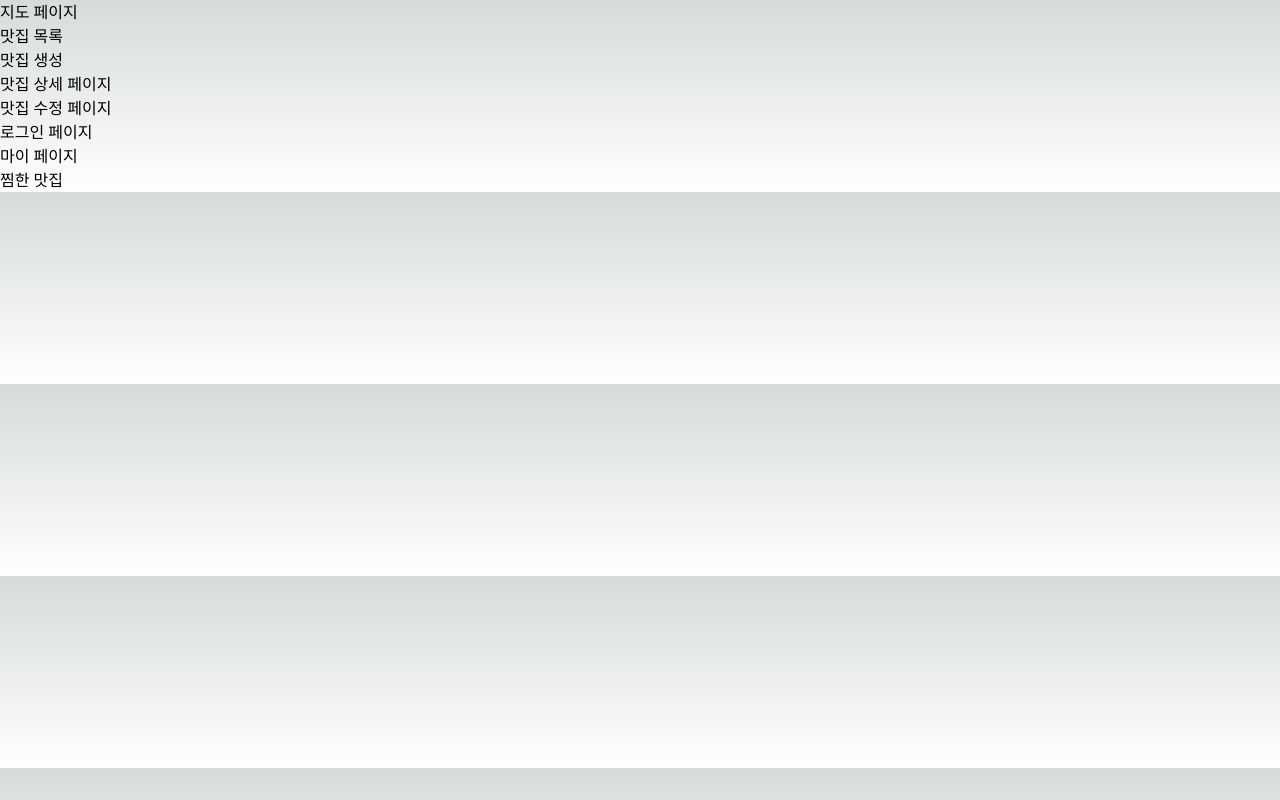
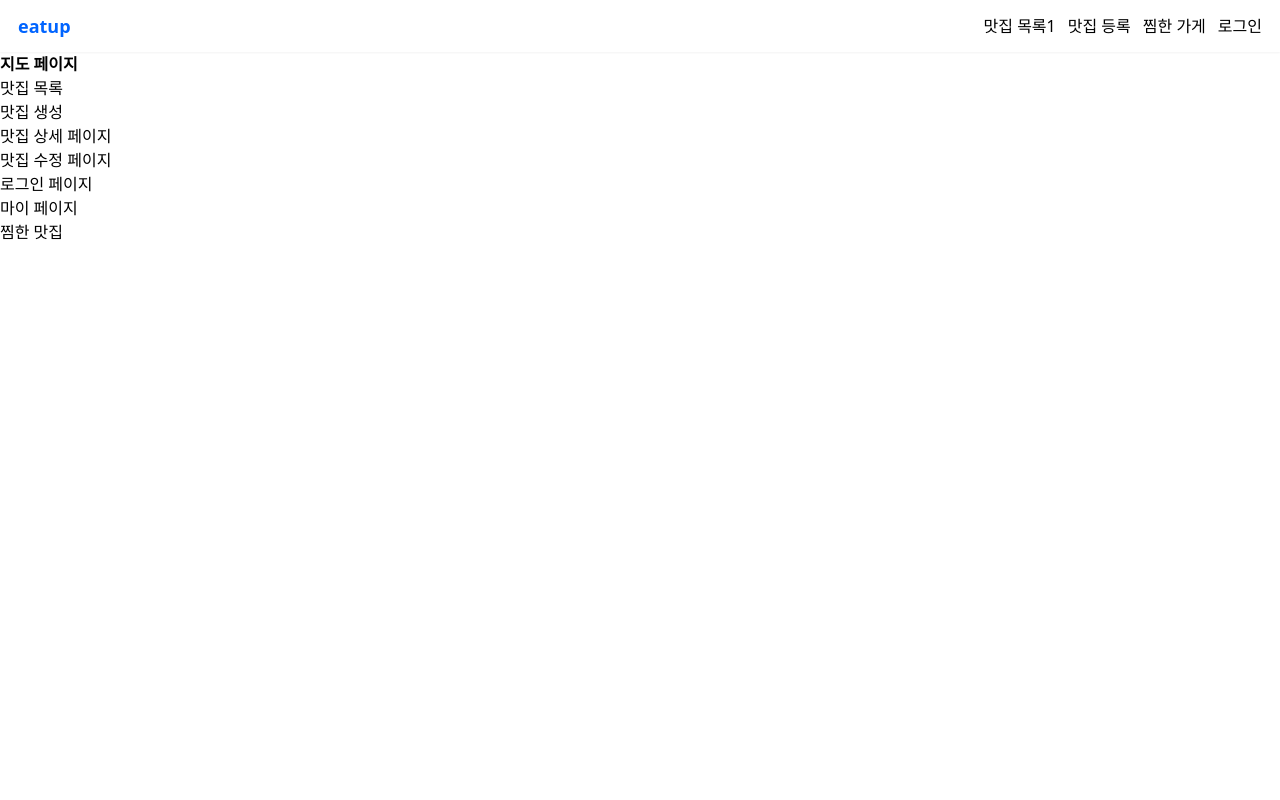
Before and after one commit to yoonjong-park/eat-up, a Next.js app: page / in a window 1280 px wide. Built offline with nearby package versions, Linux system fonts and the light colour scheme.

Commit message:
ADD Navbar, Layout, Navbar CSS(tailwind)

```diff
--- /dev/null
+++ b/src/component/Layout.tsx
@@ -0,0 +1,17 @@
+import Navbar from "./Navbar";
+import { ReactNode } from "react";
+
+interface LayoutProps {
+  children: ReactNode;
+}
+
+const Layout = ({ children }: LayoutProps) => {
+  return (
+    <div className="layout">
+      <Navbar />
+      {children}
+    </div>
+  );
+};
+
+export default Layout;
--- /dev/null
+++ b/src/component/Navbar.tsx
@@ -0,0 +1,57 @@
+import { useState } from "react";
+import Link from "next/link";
+
+import { BiMenu } from "react-icons/bi";
+import { AiOutlineClose } from "react-icons/ai";
+
+const Navbar = () => {
+  const [isOpen, setIsOpen] = useState(false);
+
+  return (
+    <div className="navbar">
+      <div className="navbar__logo">eatup</div>
+      <div className="navbar__list">
+        <Link href="/stores" className="navbar__list--item">
+          맛집 목록1
+        </Link>
+        <Link href="/stores/new" className="navbar__list--item">
+          맛집 등록
+        </Link>
+        <Link href="/users/likes" className="navbar__list--item">
+          찜한 가게
+        </Link>
+        <Link href="/users/login" className="navbar__list--item">
+          로그인
+        </Link>
+      </div>
+      {/* mobile button */}
+      <div
+        role="presentation"
+        className="navbar__button"
+        onClick={() => setIsOpen(val => !val)}>
+        {isOpen ? <AiOutlineClose /> : <BiMenu />}
+      </div>
+      {/* mobile navbar */}
+      {isOpen && (
+        <div className="navbar--mobile">
+          <div className="navbar__list--mobile">
+            <Link href="/stores" className="navbar__list--item--mobile">
+              맛집 목록
+            </Link>
+            <Link href="/stores/new" className="navbar__list--item--mobile">
+              맛집 등록
+            </Link>
+            <Link href="/users/likes" className="navbar__list--item--mobile">
+              찜한 가게
+            </Link>
+            <Link href="/users/login" className="navbar__list--item--mobile">
+              로그인
+            </Link>
+          </div>
+        </div>
+      )}
+    </div>
+  );
+};
+
+export default Navbar;
--- a/src/pages/_app.tsx
+++ b/src/pages/_app.tsx
@@ -1,6 +1,11 @@
-import '@/styles/globals.css'
-import type { AppProps } from 'next/app'
+import "@/styles/globals.css";
+import type { AppProps } from "next/app";
+import Layout from "@/component/Layout";
 
 export default function App({ Component, pageProps }: AppProps) {
-  return <Component {...pageProps} />
+  return (
+    <Layout>
+      <Component {...pageProps} />
+    </Layout>
+  );
 }
--- a/src/pages/index.tsx
+++ b/src/pages/index.tsx
@@ -3,7 +3,7 @@ import Link from "next/link";
 export default function Home() {
   return (
     <>
-      <h1>지도 페이지</h1>
+      <h1 className="font-bold">지도 페이지</h1>
       <ul>
         <li>
           <Link href="/stores">맛집 목록</Link>
@@ -24,7 +24,7 @@ export default function Home() {
           <Link href="/users/mypage">마이 페이지</Link>
         </li>
         <li>
-          <Link href="/users/login/likes">찜한 맛집</Link>
+          <Link href="/users/likes">찜한 맛집</Link>
         </li>
       </ul>
     </>
--- a/src/styles/globals.css
+++ b/src/styles/globals.css
@@ -3,25 +3,61 @@
 @tailwind utilities;
 
 :root {
-  --foreground-rgb: 0, 0, 0;
-  --background-start-rgb: 214, 219, 220;
-  --background-end-rgb: 255, 255, 255;
+  --ch-blue: rgb(0, 100, 255);
+  --ch-red: rgb(225, 60, 60);
+  --ch-yellow: rgb(255, 180, 60);
 }
 
-@media (prefers-color-scheme: dark) {
-  :root {
-    --foreground-rgb: 255, 255, 255;
-    --background-start-rgb: 0, 0, 0;
-    --background-end-rgb: 0, 0, 0;
+.navbar {
+  @apply flex justify-between items-center fixed w-full h-[52px] top-0 shadow-sm bg-white;
+}
+
+.navbar__logo {
+  @apply text-[var(--ch-blue)] text-lg font-semibold cursor-pointer px-[18px] py-0;
+}
+
+.navbar__list {
+  @apply flex gap-3 items-center px-[18px] py-0;
+}
+
+.navbar__button {
+  @apply hidden cursor-pointer;
+}
+
+.navbar__list--item {
+  @apply cursor-pointer;
+}
+
+.navbar__list--item:hover {
+  @apply text-gray-600;
+}
+
+.layout {
+  @apply pt-[52px];
+}
+
+@media only screen and (max-width: 600px) {
+  .navbar--mobile {
+    @apply fixed w-full text-white h-screen top-[52px] bg-[var(--ch-blue)];
+  }
+
+  .navbar__list {
+    @apply hidden;
+  }
+
+  .navbar__button {
+    @apply block px-[18px] py-0;
+  }
+
+  .navbar__list--item--mobile {
+    @apply cursor-pointer;
+  }
+
+  .navbar__list--item--mobile:hover {
+    @apply text-[var(--ch-yellow)];
+  }
+
+  .navbar__list--mobile {
+    @apply flex flex-col gap-4 px-[18px] py-6;
   }
 }
-
-body {
-  color: rgb(var(--foreground-rgb));
-  background: linear-gradient(
-      to bottom,
-      transparent,
-      rgb(var(--background-end-rgb))
-    )
-    rgb(var(--background-start-rgb));
-}
```
Also changed, not shown: src/pages/users/likes/index.tsx (renamed from src/pages/users/login/likes/index.tsx).
